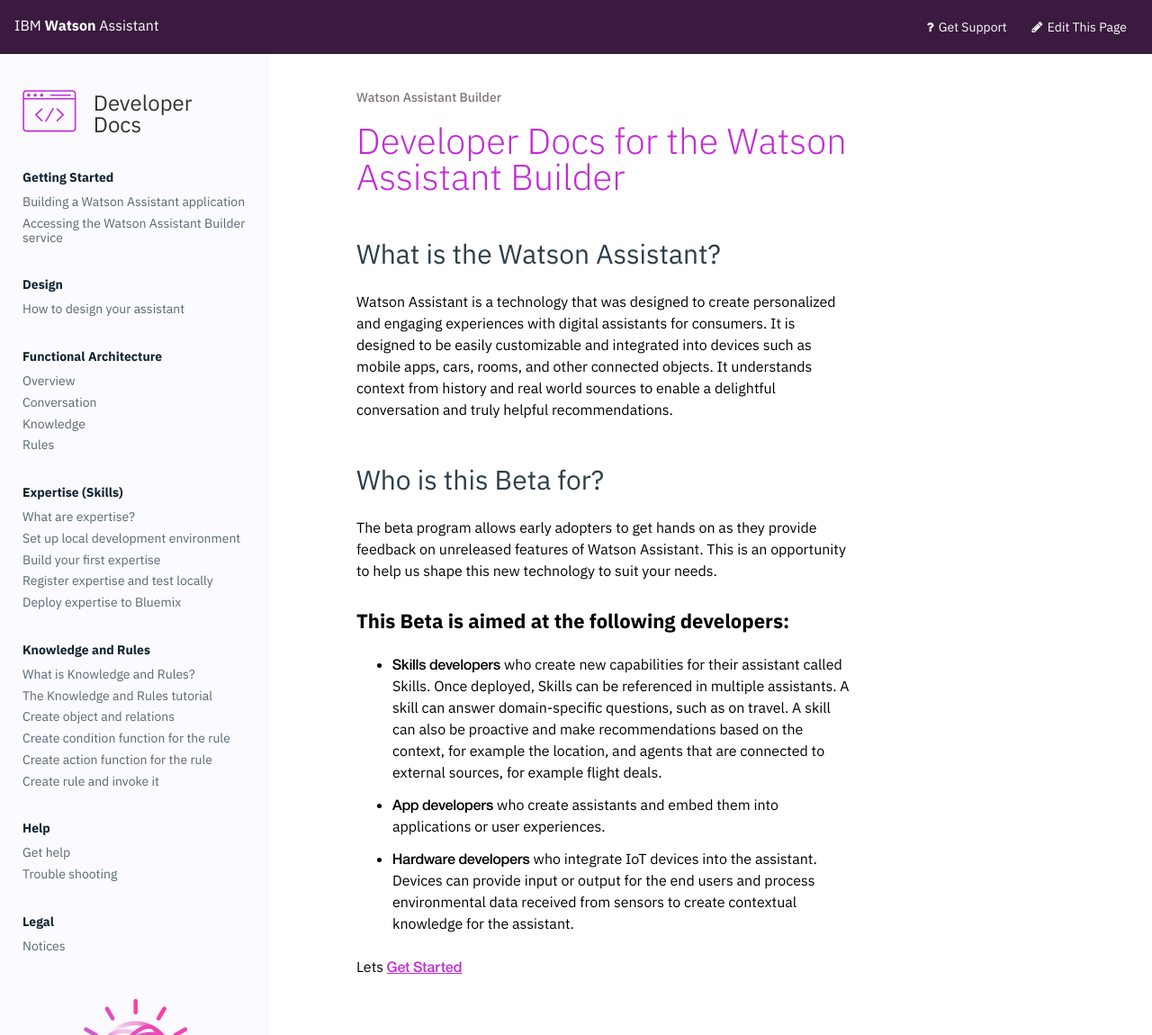
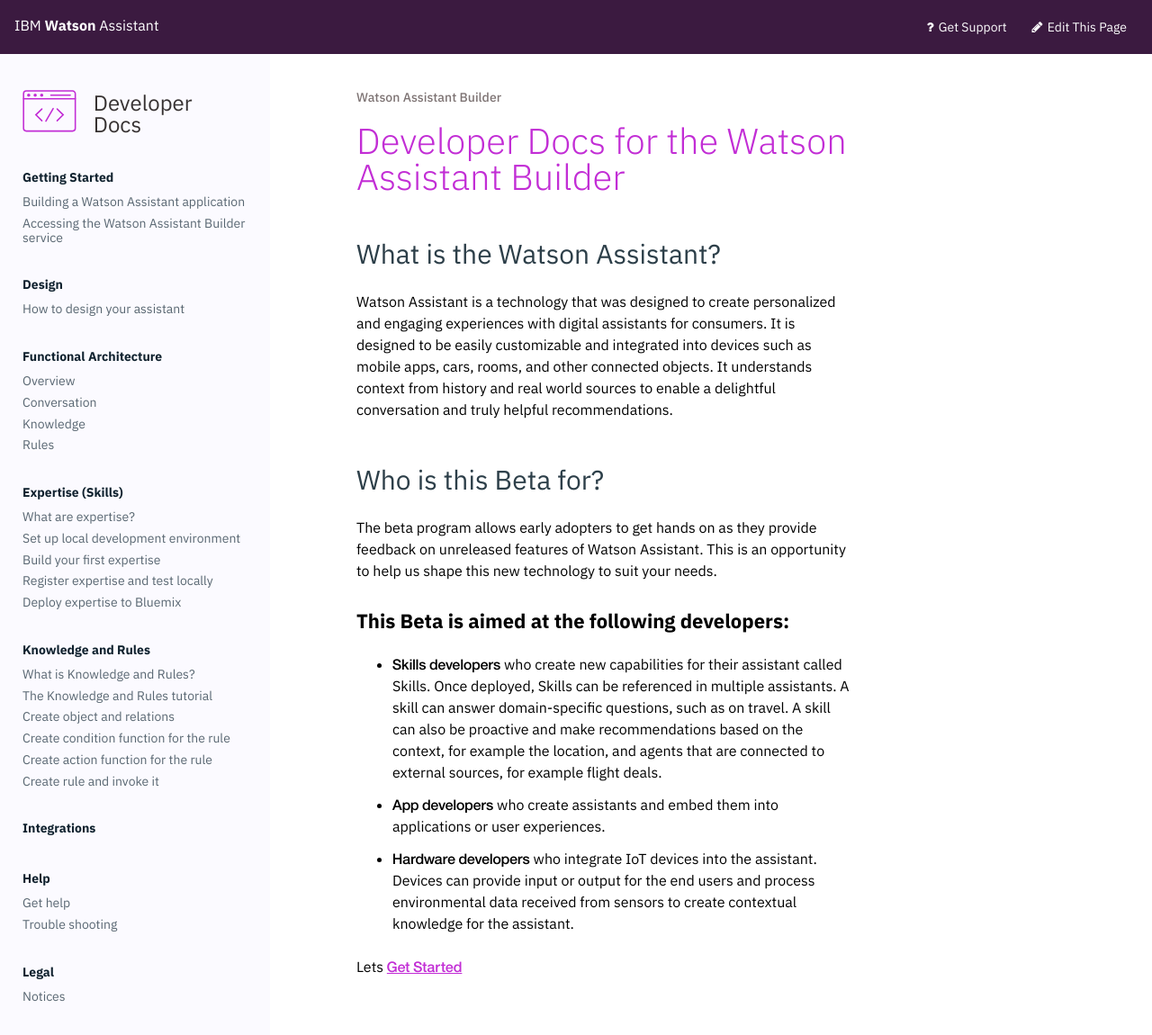
Before and after one commit to Watson-Personal-Assistant/developer, a Jekyll site: the page built from index.md, in a window 1280 px wide. Shown: the whole page at 90% size. Built offline with Jekyll 4.4.1, drawn with Linux system fonts in a browser that asks for light colours.

Commit message:
Adding Integrations section

```diff
--- a/_data/sections.yml
+++ b/_data/sections.yml
@@ -23,6 +23,10 @@
   title: Knowledge and Rules
   icon: code
 
+Integrations:
+  title: Integrations
+  icon: pencil
+
 get-help:
   title: Help
   icon: life-ring
```
